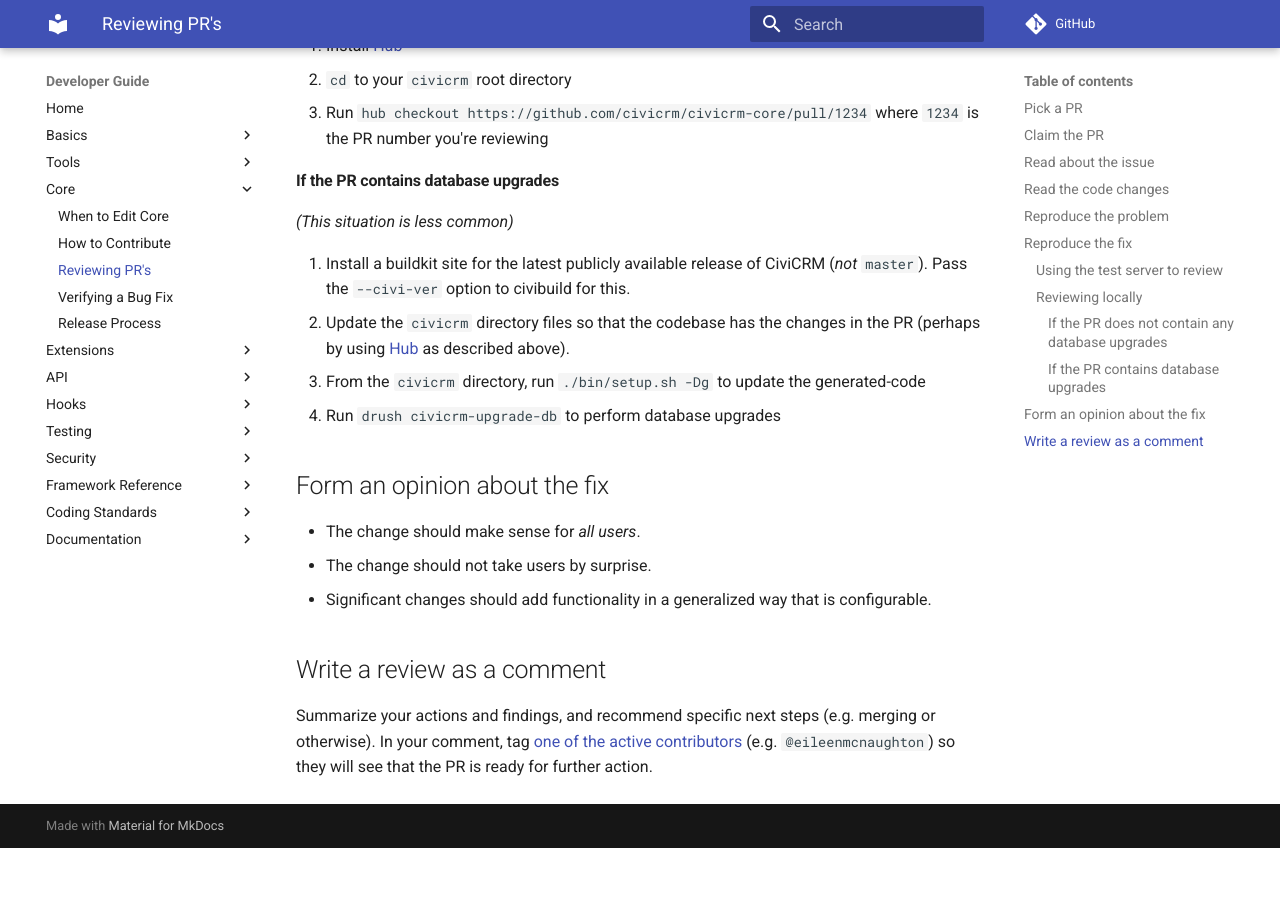
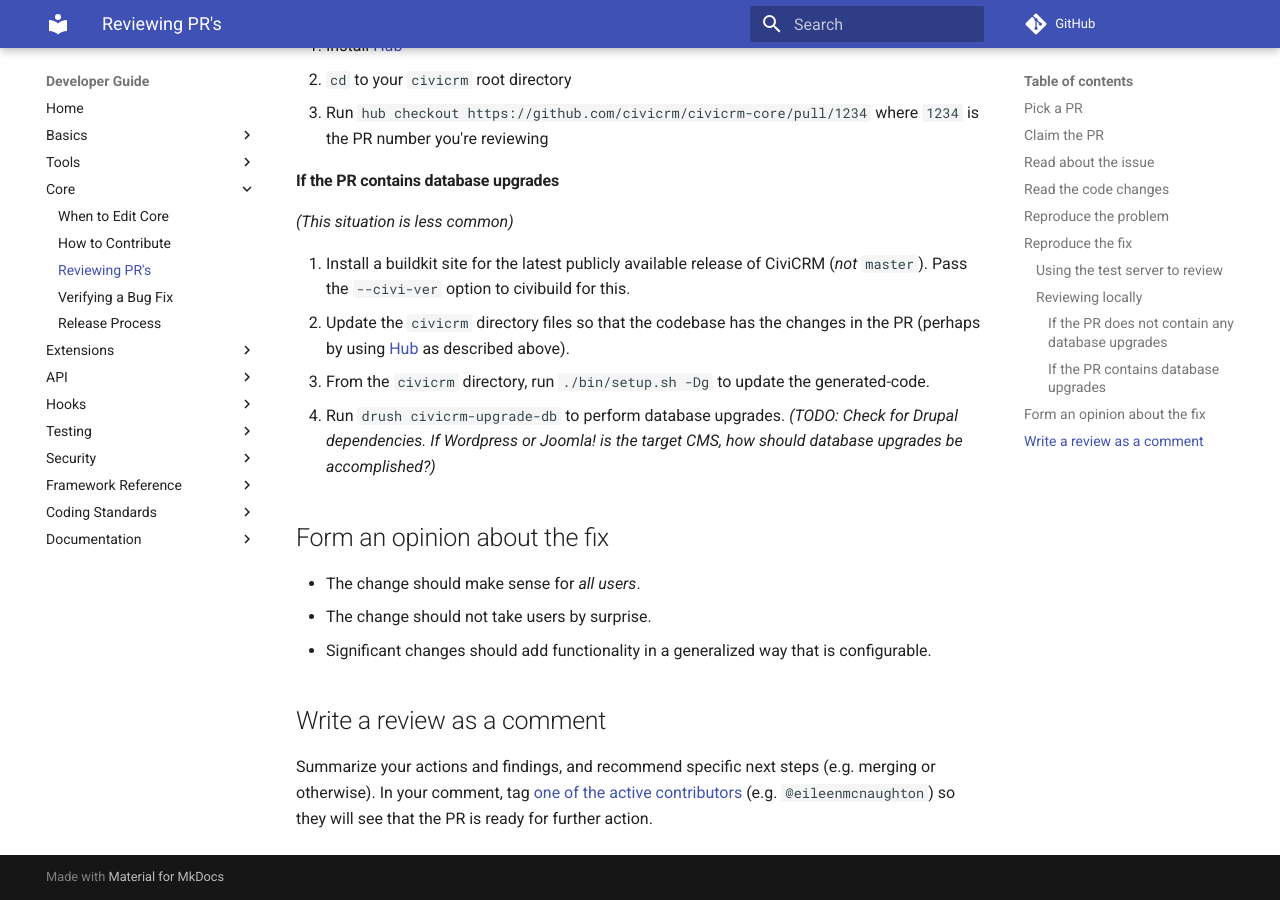
Before and after one commit to civicrm/civicrm-dev-docs, an MkDocs documentation site: the page built from docs/core/pr-review.md, in a window 1280 px wide and 900 px high, scrolled down 2568 px. Built offline with MkDocs 1.6.1 and Material for MkDocs 9.7.7, drawn with Linux system fonts in a browser that asks for light colours; comment, search, counter and statistics services are not loaded; old or Windows-style settings are respelled for this version of MkDocs; before the commit the page ends 3416 px from its top, so only the background shows below that.

Commit message:
Update pr-review.md
Reading for content; editing for consistency.
Note:  Check for Drupal dependencies in the DB upgrade case.

```diff
--- a/docs/core/pr-review.md
+++ b/docs/core/pr-review.md
@@ -27,11 +27,9 @@
 
 Add a comment to the PR like "Reviewing this now" to let others know that you intend to submit a review.
 
-
 ## Read about the issue
 
 Every PR *should* have an issue ID for [JIRA](https://issues.civicrm.org) linked from the PR's page on GitHub. Read the original issue and understand how to reproduce the problem and what the solution looks like as well.
-
 
 ## Read the code changes
 
@@ -41,13 +39,11 @@
 * Ensure it follows best practices. *(TODO: what best practice?)* (Note: basic code format standards are checked in the automated testing process.)
 * Consider whether any additional automated tests might be needed for this change. *(TODO: how should I know?)*
 
-
 ## Reproduce the problem
 
 Confirm which branch the PR was created against. This is probably either `master` or the LTS. Setup an instance locally from that branch (e.g. with [buildkit](https://github.com/civicrm/civicrm-buildkit)), or test on the [public demo site if possible](https://civicrm.org/demo). Repeat the steps to reproduce described in the Jira Issue.
 
 Confirm that the issue was a problem and a problem “worth solving”, generally worthy of being in core.
-
 
 ## Reproduce the fix
 
@@ -87,8 +83,8 @@
 
 1. Install a buildkit site for the latest publicly available release of CiviCRM (*not* `master`). Pass the `--civi-ver` option to civibuild for this.
 1. Update the `civicrm` directory files so that the codebase has the changes in the PR (perhaps by using [Hub](https://hub.github.com/) as described above).
-1. From the `civicrm` directory, run `./bin/setup.sh -Dg` to update the generated-code
-1. Run `drush civicrm-upgrade-db` to perform database upgrades
+1. From the `civicrm` directory, run `./bin/setup.sh -Dg` to update the generated-code.
+1. Run `drush civicrm-upgrade-db` to perform database upgrades. *(TODO:  Check for Drupal dependencies.  If Wordpress or Joomla! is the target CMS, how should database upgrades be accomplished?)*
 
 
 ## Form an opinion about the fix
```
